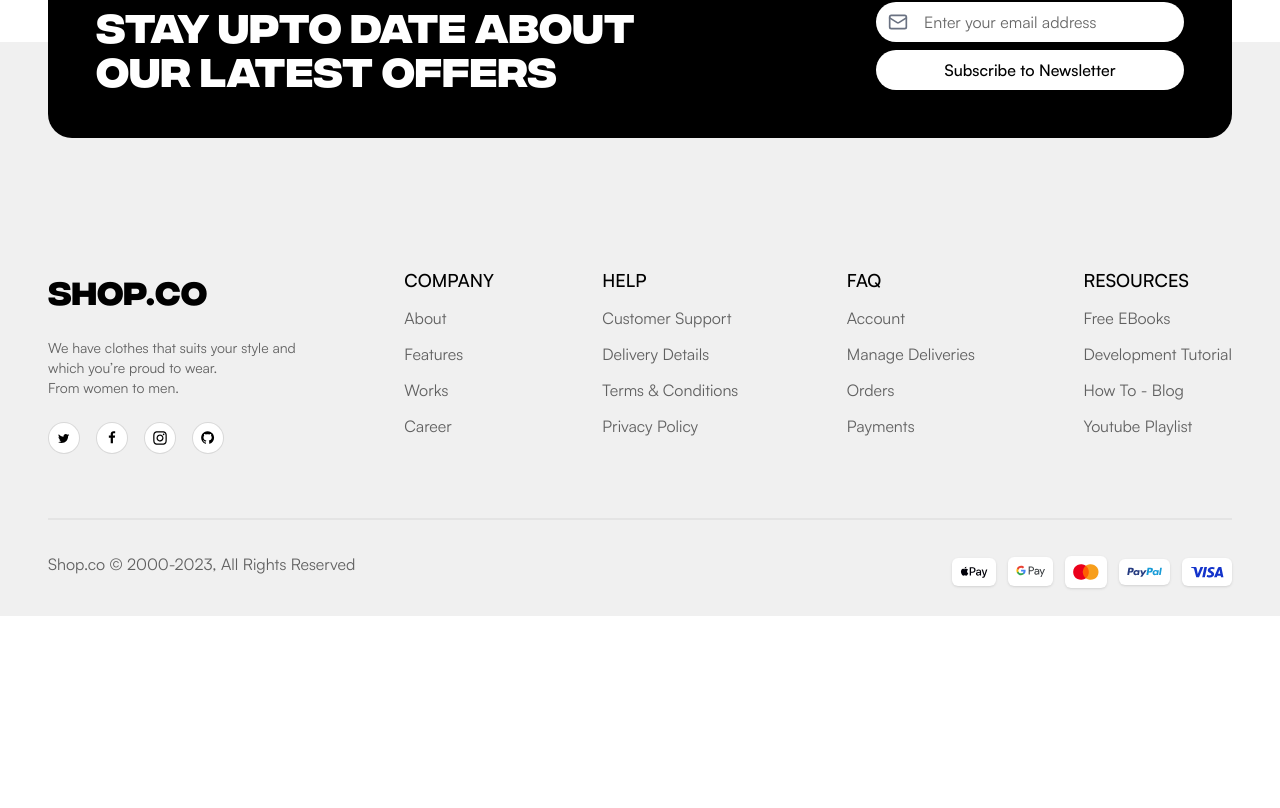
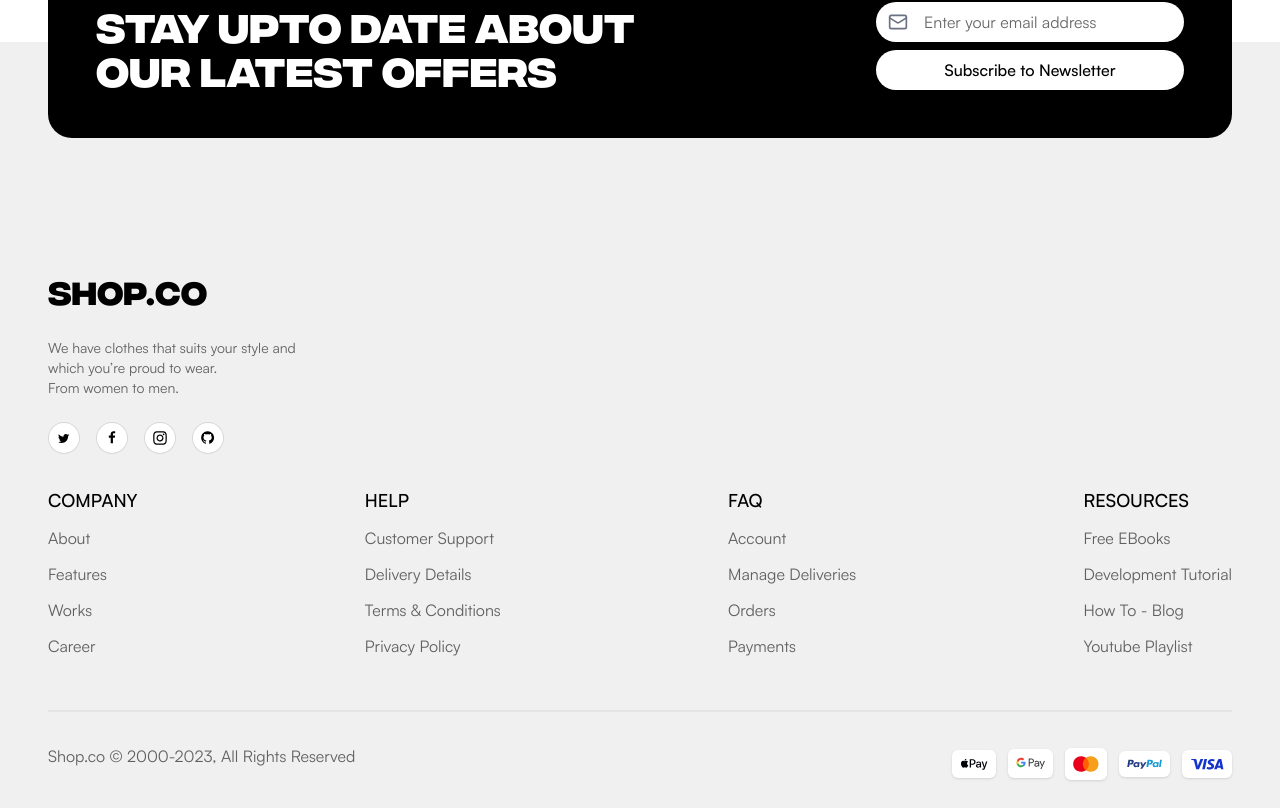
Before and after one commit to 01mehran/shopverse, a React (Vite) app: page /product-details in a window 1280 px wide. Shown: the part 2108-2916 px from the top of the page. Before the commit the page ends 2724 px from the top, so only its background shows below. Built offline with nearby package versions, Linux system fonts and the light colour scheme.

Commit message:
feat(footer): add animations using motion Closes #17

```diff
--- a/src/features/home/components/HappyCustomers.tsx
+++ b/src/features/home/components/HappyCustomers.tsx
@@ -4,8 +4,12 @@ import { Container } from "@/shared/components";
 // Icons;
 import { ArrowRight } from "lucide-react";
 
+// Motion
+import { motion } from "motion/react";
+
 // Static Images;
 import ratingStar from "@images/home/rating-start.png";
+import { fadeUpVariant } from "@/shared/animations";
 
 export default function HappyCustomers() {
   return (
@@ -13,9 +17,15 @@ export default function HappyCustomers() {
       <Container>
         <header className="flex items-end justify-between md:items-center">
           <article>
-            <h1 className="font-IntegralCF pr-8 text-[32px] leading-10 font-bold md:text-[48px]">
+            <motion.h1
+              variants={fadeUpVariant}
+              initial="hidden"
+              whileInView="visible"
+              viewport={{ once: true }}
+              className="font-IntegralCF pr-8 text-[32px] leading-10 font-bold md:text-[48px]"
+            >
               OUR HAPPY CUSTOMERS
-            </h1>
+            </motion.h1>
           </article>
 
           {/* Arrows */}
@@ -26,7 +36,13 @@ export default function HappyCustomers() {
         </header>
 
         {/* Comments */}
-        <main className="hide-scrollbar bg mt-8 flex items-center gap-4 overflow-x-auto px-4">
+        <motion.main
+          initial={{ y: 60, opacity: 0 }}
+          whileInView={{ y: 0, opacity: 1 }}
+          transition={{ delay: 0.2, duration: 0.8 }}
+          viewport={{ once: true }}
+          className="hide-scrollbar bg mt-8 flex items-center gap-4 overflow-x-auto px-4"
+        >
           {Array.from({ length: 5 }, (_, i) => (
             <article
               key={i}
@@ -41,7 +57,7 @@ export default function HappyCustomers() {
               </p>
             </article>
           ))}
-        </main>
+        </motion.main>
       </Container>
     </section>
   );
--- a/src/shared/components/footer/Footer.tsx
+++ b/src/shared/components/footer/Footer.tsx
@@ -3,6 +3,12 @@ import Container from "../Container";
 import FooterColumn from "./FooterColumn";
 import FooterLogo from "./FooterLogo";
 import FooterLogosBox from "./FooterlogosBox";
+
+// Motion;
+import { motion } from "motion/react";
+
+// Animations;
+import { productCardContainerVariants } from "@/shared/animations";
 
 // Data;
 import { footerLinks } from "./data/footerLinks";
@@ -15,7 +21,13 @@ export default function Footer() {
   return (
     <footer className="bg-bg-muted relative mt-40 pt-10 pb-6">
       <Container>
-        <section className="flex w-full -translate-y-32 flex-col items-center justify-between space-y-10 rounded-3xl bg-black p-8 text-white md:flex-row md:space-y-0 lg:p-12">
+        <motion.section
+          initial={{ y: 60, opacity: 0 }}
+          whileInView={{ y: 0, opacity: 1 }}
+          transition={{ delay: 0.2, duration: 0.8 }}
+          viewport={{ once: true }}
+          className="flex w-full -translate-y-32 flex-col items-center justify-between space-y-10 rounded-3xl bg-black p-8 text-white md:flex-row md:space-y-0 lg:p-12"
+        >
           <div>
             <p className="font-IntegralCF max-w-150 pr-8 text-[32px] leading-9 font-bold md:text-[40px] md:leading-11">
               STAY UPTO DATE ABOUT OUR LATEST OFFERS
@@ -34,16 +46,23 @@ export default function Footer() {
               Subscribe to Newsletter
             </button>
           </form>
-        </section>
+        </motion.section>
       </Container>
 
       <Container>
         <main>
           <FooterLogo className="lg:hidden" />
 
-          <section className="grid grid-cols-2 justify-between space-y-5 pb-8 sm:grid-cols-4 lg:flex">
+          <section className="">
             <FooterLogo className="hidden lg:flex" />
 
+            <motion.div
+              variants={productCardContainerVariants}
+              initial="hidden"
+              whileInView="visible"
+              viewport={{ once: true }}
+              className="grid grid-cols-2 justify-between space-y-5 pb-8 sm:grid-cols-4 lg:flex"
+            >
               {footerLinks.map((column) => (
                 <FooterColumn
                   title={column.title}
@@ -51,12 +70,19 @@ export default function Footer() {
                   links={column.links}
                 />
               ))}
+            </motion.div>
           </section>
 
           <hr className="border border-black/5" />
 
           {/* Under Footer */}
-          <section className="flex flex-col items-center justify-between space-y-4 pt-8 md:flex-row">
+          <motion.section
+            initial={{ scale: 0.5, opacity: 0 }}
+            whileInView={{ scale: 1, opacity: 1 }}
+            viewport={{ once: true }}
+            transition={{ duration: 0.6, delay: 0.3 }}
+            className="flex flex-col items-center justify-between space-y-4 pt-8 md:flex-row"
+          >
             <p className="text-base text-black/60">
               Shop.co © 2000-2023, All Rights Reserved
             </p>
@@ -70,7 +96,7 @@ export default function Footer() {
                 />
               ))}
             </div>
-          </section>
+          </motion.section>
         </main>
       </Container>
     </footer>
--- a/src/shared/components/footer/FooterColumn.tsx
+++ b/src/shared/components/footer/FooterColumn.tsx
@@ -1,3 +1,9 @@
+// Animations;
+import { productCardVariants } from "@/shared/animations";
+
+// Motion;
+import { motion } from "motion/react";
+
 type FooterColumn = {
   title: string;
   links: string[];
@@ -5,7 +11,7 @@ type FooterColumn = {
 
 export default function FooterColumn({ title, links }: FooterColumn) {
   return (
-    <section>
+    <motion.section variants={productCardVariants}>
       <article className="flex flex-col items-start justify-center gap-3">
         <p className="text-lg font-medium uppercase">{title}</p>
 
@@ -15,6 +21,6 @@ export default function FooterColumn({ title, links }: FooterColumn) {
           </span>
         ))}
       </article>
-    </section>
+    </motion.section>
   );
 }
--- a/src/shared/components/footer/FooterLogo.tsx
+++ b/src/shared/components/footer/FooterLogo.tsx
@@ -1,12 +1,19 @@
 // Components;
 import FooterLogosBox from "./FooterlogosBox";
+
+// Motion;
+import { motion } from "motion/react";
 
 // Static Data;
 import { footerSocialLogos } from "./data/footerSocialLogos";
 
 export default function FooterLogo({ className = "" }) {
   return (
-    <article
+    <motion.article
+      initial={{ y: 60, opacity: 0 }}
+      whileInView={{ y: 0, opacity: 1 }}
+      transition={{ delay: 0.2, duration: 0.8 }}
+      viewport={{ once: true }}
       className={`mb-8 flex flex-col items-start justify-center gap-6 ${className}`}
     >
       <h1 className="font-IntegralCF text-[25px] font-bold md:text-[32px]">
@@ -27,6 +34,6 @@ export default function FooterLogo({ className = "" }) {
           />
         ))}
       </div>
-    </article>
+    </motion.article>
   );
 }
```
Lines whose indentation alone changed are shown as unchanged.
